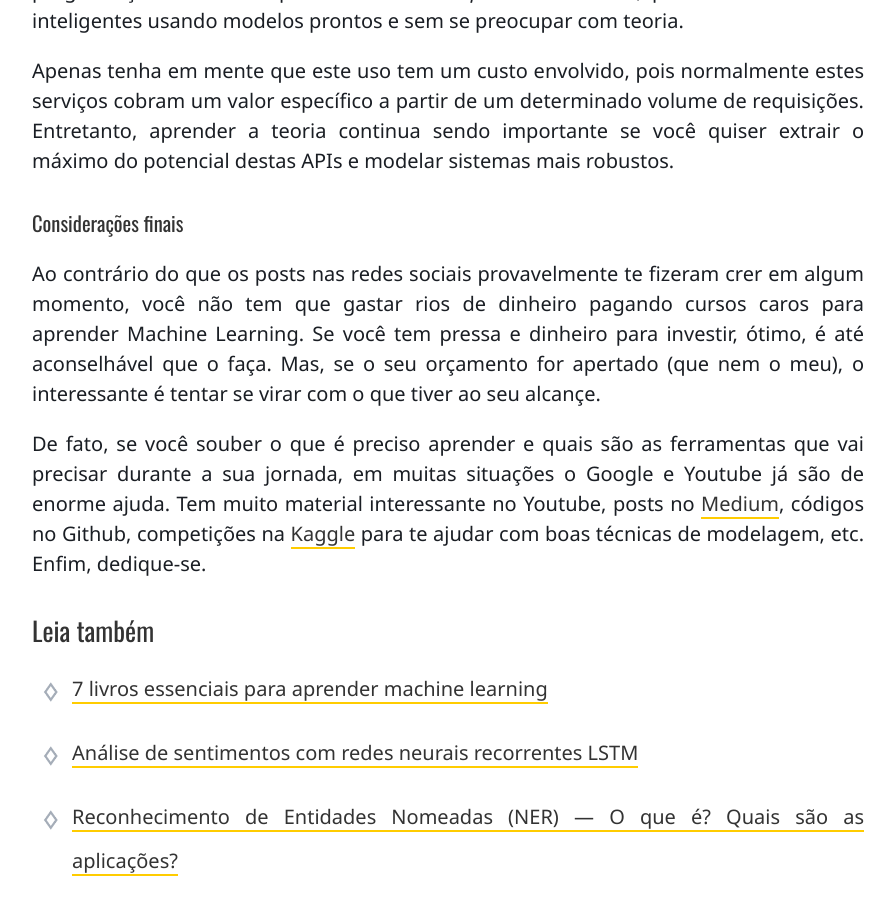
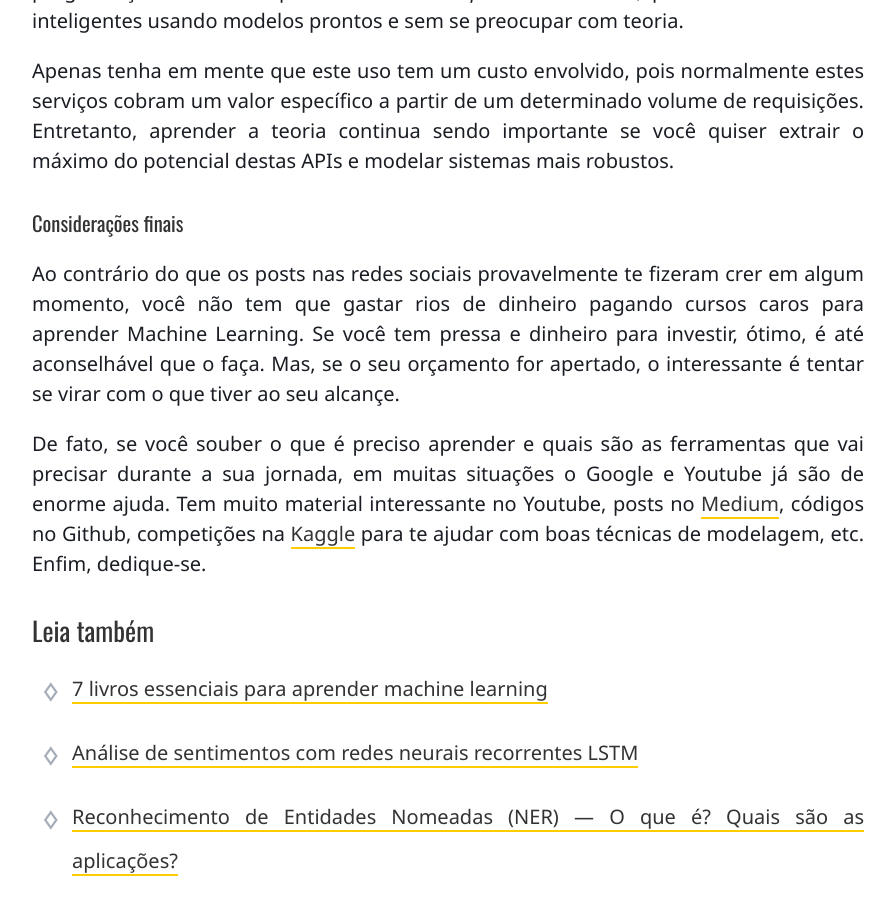
Before and after one commit to luisfredgs/luisfredgs.github.io, a Jekyll site: the page built from _posts/2018-01-18-dicas-para-aprender-machine-learning.md, in a window 1280 px wide and 900 px high, scrolled down 9398 px. Shown: the whole window, without its empty margins (192-1087 px from the left). Built offline with Jekyll 4.4.1, drawn with Linux system fonts in a browser that asks for light colours; formulas are drawn with MathJax 3; comment, search, counter and statistics services are not loaded.

Commit message:
Update 2018-01-18-dicas-para-aprender-machine-learning.md

```diff
--- a/_posts/2018-01-18-dicas-para-aprender-machine-learning.md
+++ b/_posts/2018-01-18-dicas-para-aprender-machine-learning.md
@@ -145,7 +145,7 @@ Apenas tenha em mente que este uso tem um custo envolvido, pois normalmente este
 
 ### Considerações finais
 
-Ao contrário do que os posts nas redes sociais provavelmente te fizeram crer em algum momento, você não tem que gastar rios de dinheiro pagando cursos caros para aprender Machine Learning. Se você tem pressa e dinheiro para investir, ótimo, é até aconselhável que o faça. Mas, se o seu orçamento for apertado (que nem o meu), o interessante é tentar se virar com o que tiver ao seu alcançe.
+Ao contrário do que os posts nas redes sociais provavelmente te fizeram crer em algum momento, você não tem que gastar rios de dinheiro pagando cursos caros para aprender Machine Learning. Se você tem pressa e dinheiro para investir, ótimo, é até aconselhável que o faça. Mas, se o seu orçamento for apertado, o interessante é tentar se virar com o que tiver ao seu alcançe.
 
 De fato, se você souber o que é preciso aprender e quais são as ferramentas que vai precisar durante a sua jornada, em muitas situações o Google e Youtube já são de enorme ajuda. Tem muito material interessante no Youtube, posts no [Medium](https://medium.com), códigos no Github, competições na [Kaggle](https://kaggle.com) para te ajudar com boas técnicas de modelagem, etc. Enfim, dedique-se.
 
```
